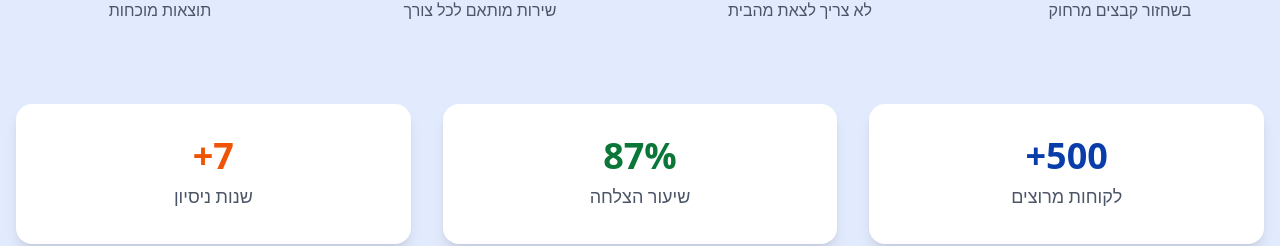
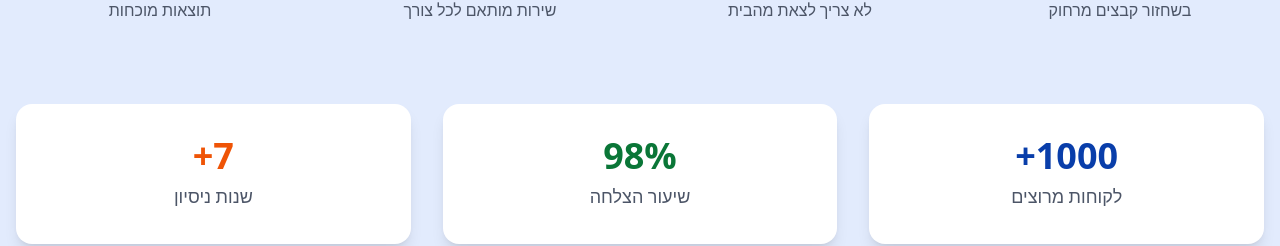
Before and after one commit to infected-computer/data-safe-recovery-now, a React (Vite) app: page / in a window 1280 px wide. Shown: the part 1239-1485 px from the top of the page. Built offline with nearby package versions, Linux system fonts and the light colour scheme.

Commit message:
Update site statistics
Update the site statistics to reflect 1000+ satisfied customers and a 98% success rate.

```diff
--- a/src/components/SEO.tsx
+++ b/src/components/SEO.tsx
@@ -13,7 +13,7 @@ interface SEOProps {
 
 const SEO = ({
   title = 'שחזור קבצים מקצועי מרחוק | שירות אמין ללא הגעה פיזית',
-  description = 'שירותי שחזור קבצים מקצועיים מרחוק. מעל 7 שנות ניסיון, בדיקה חינמית, תשלום רק לאחר הצלחה. 87% שיעור הצלחה.',
+  description = 'שירותי שחזור קבצים מקצועיים מרחוק. מעל 7 שנות ניסיון, בדיקה חינמית, תשלום רק לאחר הצלחה. 98% שיעור הצלחה.',
   keywords = 'שחזור קבצים, שחזור נתונים, שחזור מרחוק, שחזור דיסק קשיח, שחזור מחיקה בטעות, R-Studio, AnyDesk',
   ogImage = 'https://images.unsplash.com/photo-1558618666-fcd25c85cd64?w=1200&h=630',
   ogType = 'website',
--- a/src/components/TestimonialsSection.tsx
+++ b/src/components/TestimonialsSection.tsx
@@ -84,12 +84,12 @@ export const TestimonialsSection = () => {
             </div>
             <div className="w-px h-12 bg-border"></div>
             <div className="text-center">
-              <div className="text-3xl font-bold text-success">500+</div>
+              <div className="text-3xl font-bold text-success">1000+</div>
               <div className="font-hebrew text-sm text-muted-foreground">לקוחות מרוצים</div>
             </div>
             <div className="w-px h-12 bg-border"></div>
             <div className="text-center">
-              <div className="text-3xl font-bold text-accent">87%</div>
+              <div className="text-3xl font-bold text-accent">98%</div>
               <div className="font-hebrew text-sm text-muted-foreground">שיעור הצלחה</div>
             </div>
           </div>
--- a/src/components/TrustSection.tsx
+++ b/src/components/TrustSection.tsx
@@ -60,12 +60,12 @@ export const TrustSection = () => {
         {/* Statistics */}
         <div className="mt-20 grid grid-cols-1 md:grid-cols-3 gap-8">
           <div className="text-center p-8 bg-card rounded-2xl shadow-lg">
-            <div className="text-4xl font-bold text-primary mb-2">500+</div>
+            <div className="text-4xl font-bold text-primary mb-2">1000+</div>
             <div className="font-hebrew text-lg text-muted-foreground">לקוחות מרוצים</div>
           </div>
 
           <div className="text-center p-8 bg-card rounded-2xl shadow-lg">
-            <div className="text-4xl font-bold text-success mb-2">87%</div>
+            <div className="text-4xl font-bold text-success mb-2">98%</div>
             <div className="font-hebrew text-lg text-muted-foreground">שיעור הצלחה</div>
           </div>
 
--- a/src/pages/AboutPage.tsx
+++ b/src/pages/AboutPage.tsx
@@ -7,8 +7,8 @@ import { Footer } from "@/components/Footer";
 
 const stats = [
   { number: "7+", label: "שנות ניסיון", icon: Clock },
-  { number: "500+", label: "לקוחות מרוצים", icon: Users },
-  { number: "87%", label: "שיעור הצלחה", icon: Target },
+  { number: "1000+", label: "לקוחות מרוצים", icon: Users },
+  { number: "98%", label: "שיעור הצלחה", icon: Target },
   { number: "24/7", label: "זמינות", icon: Shield }
 ];
 
--- a/src/pages/Index.tsx
+++ b/src/pages/Index.tsx
@@ -37,7 +37,7 @@ const Index = () => {
   return (
     <>
       <SEO
-        title="דוקטור פיקס - שחזור קבצים מקצועי מרחוק | 87% הצלחה | בדיקה חינמית"
+        title="דוקטור פיקס - שחזור קבצים מקצועי מרחוק | 98% הצלחה | בדיקה חינמית"
         description="שירותי שחזור קבצים מקצועיים מרחוק עם מעל 7 שנות ניסיון. בדיקה חינמית, תשלום רק לאחר הצלחה. שחזור מחיקה בטעות, כוננים פגומים ועוד."
         keywords="שחזור קבצים, שחזור נתונים מרחוק, שחזור דיסק קשיח, שחזור מחיקה בטעות, R-Studio, AnyDesk, שחזור SSD"
         structuredData={structuredData}
```
